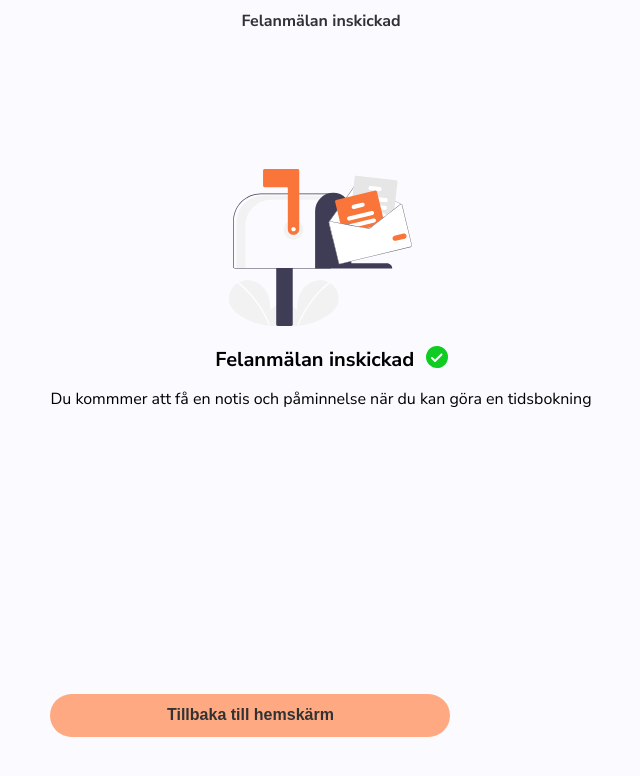
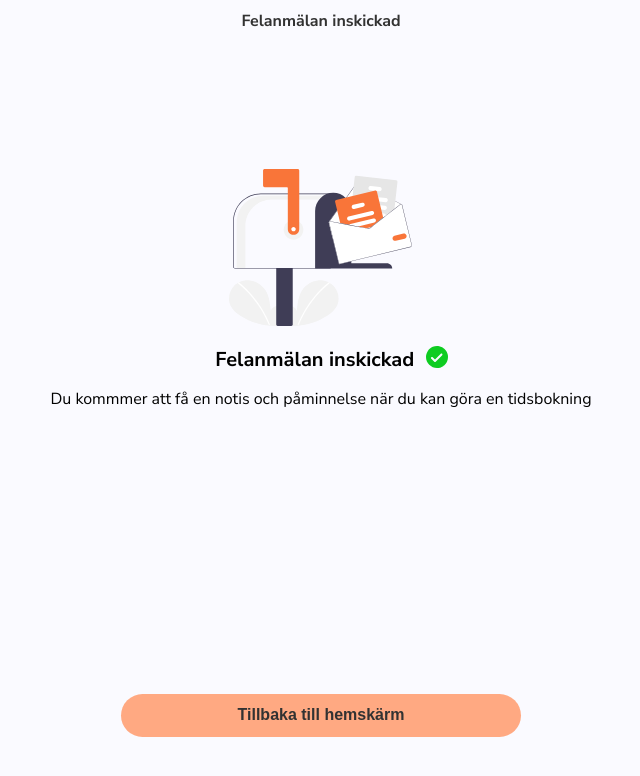
Before and after one commit to allmannyttan/felanmalan, a React (Vite) app in the folder packages/client/: page /bekraftelse in a window 1280 px wide. Shown: the top 776 px of the page, without its empty margins (319-959 px from the left). Built offline with nearby package versions, Linux system fonts and the light colour scheme; the HTML template or start-up script is replaced by a standard one.

Commit message:
fix: center button

```diff
--- a/packages/client/src/components/Button.tsx
+++ b/packages/client/src/components/Button.tsx
@@ -26,7 +26,9 @@ export const StyledBtn = styled.button<StyleProps>`
   @media only screen and (${devices.tablet}) {
     width: 400px;
   }
+`
 
+const BtnWrapper = styled.div`
   display: flex;
   justify-content: center;
   text-decoration: none;
@@ -40,9 +42,11 @@ interface Props {
 
 const Button = ({ text, disabled = false, onClick }: Props) => {
   return (
-    <StyledBtn onClick={onClick} disabled={disabled}>
-      {text}
-    </StyledBtn>
+    <BtnWrapper>
+      <StyledBtn onClick={onClick} disabled={disabled}>
+        {text}
+      </StyledBtn>
+    </BtnWrapper>
   )
 }
 
```
